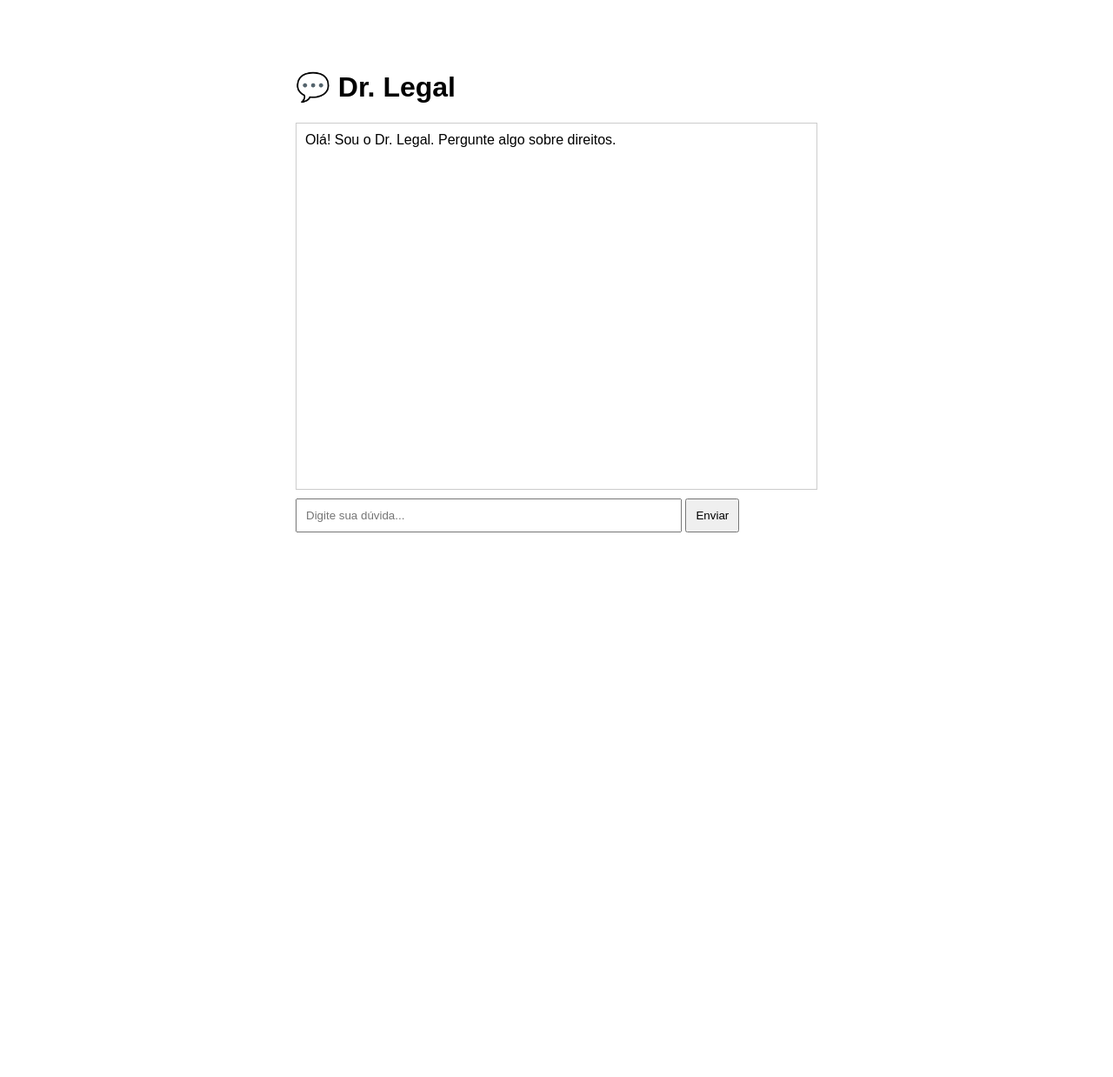
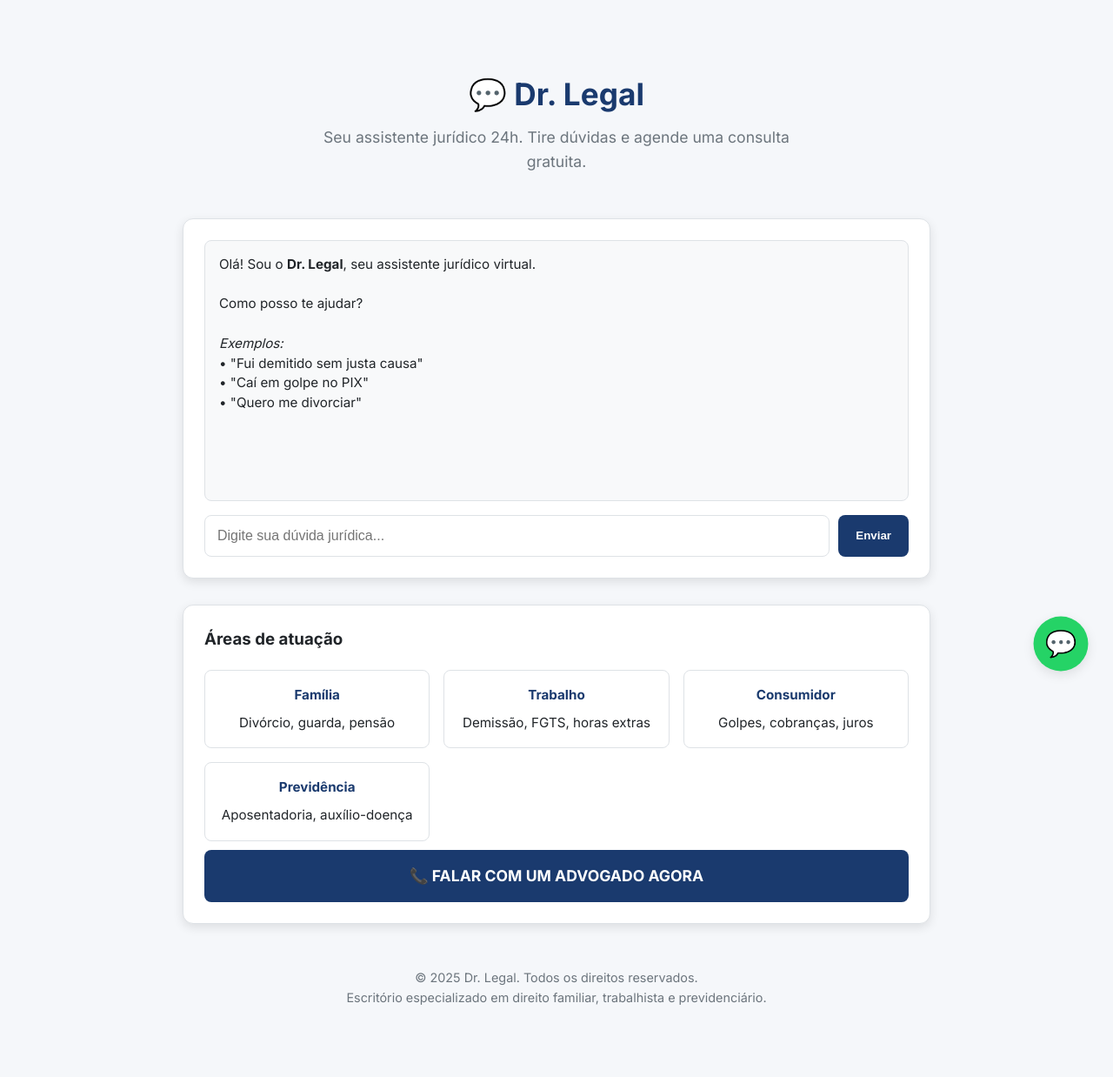
Before and after one commit to AlvesCosta08/advoction_ai, a Flask app: page / in a window 1280 px wide. Shown: the whole page at 87% size. Before the commit the page ends 612 px from the top, so only its background shows below. Run offline with Flask 3, Linux system fonts and the light colour scheme.

Commit message:
first commit

```diff
--- a/web-container/templates/index.html
+++ b/web-container/templates/index.html
@@ -1,20 +1,228 @@
 <!DOCTYPE html>
-<html>
+<html lang="pt-BR">
 <head>
-  <title>Dr. Legal</title>
-  <meta name="viewport" content="width=device-width, initial-scale=1">
+  <meta charset="UTF-8" />
+  <meta name="viewport" content="width=device-width, initial-scale=1.0" />
+  <title>Dr. Legal – Seu Direito Protegido</title>
+  <link href="https://fonts.googleapis.com/css2?family=Inter:wght@400;500;600;700&display=swap" rel="stylesheet" />
   <style>
-    body { font-family: Arial; max-width: 600px; margin: 40px auto; padding: 20px; }
-    #chat { border: 1px solid #ccc; height: 400px; overflow-y: scroll; padding: 10px; margin-bottom: 10px; }
-    #input { width: 70%; padding: 10px; }
-    #send { padding: 10px; }
+    :root {
+      --primary: #1a3a6e;
+      --primary-hover: #2c5290;
+      --light: #f8f9fa;
+      --dark: #212529;
+      --gray: #6c757d;
+      --border: #dee2e6;
+      --shadow: 0 4px 12px rgba(0, 0, 0, 0.1);
+    }
+
+    * {
+      margin: 0;
+      padding: 0;
+      box-sizing: border-box;
+    }
+
+    body {
+      font-family: 'Inter', sans-serif;
+      background: #f5f7fa;
+      color: var(--dark);
+      line-height: 1.6;
+    }
+
+    .container {
+      max-width: 900px;
+      margin: 40px auto;
+      padding: 20px;
+      display: flex;
+      flex-direction: column;
+      gap: 30px;
+    }
+
+    header {
+      text-align: center;
+      padding: 20px;
+    }
+
+    header h1 {
+      font-size: 2.2rem;
+      color: var(--primary);
+      font-weight: 700;
+      margin-bottom: 8px;
+    }
+
+    header p {
+      font-size: 1.1rem;
+      color: var(--gray);
+      max-width: 600px;
+      margin: 0 auto;
+    }
+
+    .card {
+      background: white;
+      border-radius: 12px;
+      box-shadow: var(--shadow);
+      padding: 24px;
+      border: 1px solid var(--border);
+    }
+
+    .chat-box {
+      height: 300px;
+      overflow-y: auto;
+      border: 1px solid var(--border);
+      border-radius: 8px;
+      padding: 16px;
+      background: var(--light);
+      font-size: 0.95rem;
+      line-height: 1.5;
+    }
+
+    .input-group {
+      display: flex;
+      gap: 10px;
+      margin-top: 16px;
+    }
+
+    .input-group input {
+      flex: 1;
+      padding: 14px;
+      border: 1px solid var(--border);
+      border-radius: 8px;
+      font-size: 1rem;
+      outline: none;
+    }
+
+    .input-group button {
+      background: var(--primary);
+      color: white;
+      border: none;
+      padding: 0 20px;
+      border-radius: 8px;
+      font-weight: 600;
+      cursor: pointer;
+      transition: background 0.3s;
+    }
+
+    .input-group button:hover {
+      background: var(--primary-hover);
+    }
+
+    .cta-button {
+      display: block;
+      width: 100%;
+      background: var(--primary);
+      color: white;
+      text-align: center;
+      padding: 16px;
+      border-radius: 8px;
+      font-weight: 700;
+      font-size: 1.1rem;
+      text-decoration: none;
+      margin-top: 10px;
+      transition: background 0.3s;
+    }
+
+    .cta-button:hover {
+      background: var(--primary-hover);
+      transform: translateY(-2px);
+    }
+
+    .services {
+      display: grid;
+      grid-template-columns: repeat(auto-fit, minmax(220px, 1fr));
+      gap: 16px;
+      margin-top: 20px;
+    }
+
+    .service-card {
+      background: white;
+      border: 1px solid var(--border);
+      border-radius: 8px;
+      padding: 16px;
+      text-align: center;
+      font-size: 0.95rem;
+    }
+
+    .service-card strong {
+      color: var(--primary);
+      display: block;
+      margin-bottom: 8px;
+    }
+
+    footer {
+      text-align: center;
+      padding: 20px;
+      color: var(--gray);
+      font-size: 0.9rem;
+    }
+
+    .whatsapp-icon {
+      position: fixed;
+      bottom: 30px;
+      right: 30px;
+      background: #25D366;
+      color: white;
+      width: 60px;
+      height: 60px;
+      border-radius: 50%;
+      display: flex;
+      align-items: center;
+      justify-content: center;
+      font-size: 28px;
+      box-shadow: var(--shadow);
+      text-decoration: none;
+      z-index: 100;
+      animation: pulse 1.5s infinite;
+    }
+
+    @keyframes pulse {
+      0% { transform: scale(1); }
+      50% { transform: scale(1.05); }
+      100% { transform: scale(1); }
+    }
   </style>
 </head>
 <body>
-  <h1>💬 Dr. Legal</h1>
-  <div id="chat">Olá! Sou o Dr. Legal. Pergunte algo sobre direitos.</div>
-  <input type="text" id="input" placeholder="Digite sua dúvida..." />
-  <button id="send">Enviar</button>
+  <div class="container">
+    <header>
+      <h1>💬 Dr. Legal</h1>
+      <p>Seu assistente jurídico 24h. Tire dúvidas e agende uma consulta gratuita.</p>
+    </header>
+
+    <div class="card">
+      <div id="chat" class="chat-box">
+        Olá! Sou o <b>Dr. Legal</b>, seu assistente jurídico virtual.<br><br>
+        Como posso te ajudar?<br><br>
+        <i>Exemplos:</i><br>
+        • "Fui demitido sem justa causa"<br>
+        • "Caí em golpe no PIX"<br>
+        • "Quero me divorciar"
+      </div>
+      <div class="input-group">
+        <input type="text" id="input" placeholder="Digite sua dúvida jurídica..." />
+        <button id="send">Enviar</button>
+      </div>
+    </div>
+
+    <div class="card">
+      <h3>Áreas de atuação</h3>
+      <div class="services">
+        <div class="service-card"><strong>Família</strong> Divórcio, guarda, pensão</div>
+        <div class="service-card"><strong>Trabalho</strong> Demissão, FGTS, horas extras</div>
+        <div class="service-card"><strong>Consumidor</strong> Golpes, cobranças, juros</div>
+        <div class="service-card"><strong>Previdência</strong> Aposentadoria, auxílio-doença</div>
+      </div>
+      <a href="https://wa.me/551199887766?text=Tenho%20uma%20dúvida%20jurídica%20urgente" class="cta-button">
+        📞 FALAR COM UM ADVOGADO AGORA
+      </a>
+    </div>
+
+    <footer>
+      © 2025 Dr. Legal. Todos os direitos reservados.<br>
+      Escritório especializado em direito familiar, trabalhista e previdenciário.
+    </footer>
+  </div>
+
+  <a href="https://wa.me/551199887766?text=Olá,%20gostaria%20de%20agendar%20uma%20consulta%20gratuita" class="whatsapp-icon" target="_blank">💬</a>
 
   <script>
     const chat = document.getElementById("chat");
@@ -24,11 +232,17 @@
     send.onclick = () => enviar();
     input.onkeypress = (e) => e.key === "Enter" && enviar();
 
+    function scrollToBottom() {
+      chat.scrollTop = chat.scrollHeight;
+    }
+
     function enviar() {
       const msg = input.value.trim();
       if (!msg) return;
 
-      chat.innerHTML += `<p><b>Você:</b> ${msg}</p>`;
+      chat.innerHTML += `<p style="margin: 8px 0; color: #000;"><b>Você:</b> ${msg}</p>`;
+      scrollToBottom();
+
       fetch("/chat", {
         method: "POST",
         headers: { "Content-Type": "application/json" },
@@ -36,8 +250,12 @@
       })
       .then(r => r.json())
       .then(d => {
-        chat.innerHTML += `<p><b>Dr. Legal:</b> ${d.resposta}</p>`;
-        chat.scrollTop = chat.scrollHeight;
+        chat.innerHTML += `<p style="margin: 8px 0; background: #e3f2fd; padding: 10px; border-radius: 8px;"><b>Dr. Legal:</b> ${d.resposta}</p>`;
+        scrollToBottom();
+      })
+      .catch(() => {
+        chat.innerHTML += `<p style="color: #d32f2f;">Erro: Não foi possível conectar. <a href="https://wa.me/551199887766" style="color: #1a3a6e;">Fale diretamente no WhatsApp</a>.</p>`;
+        scrollToBottom();
       });
 
       input.value = "";
```
